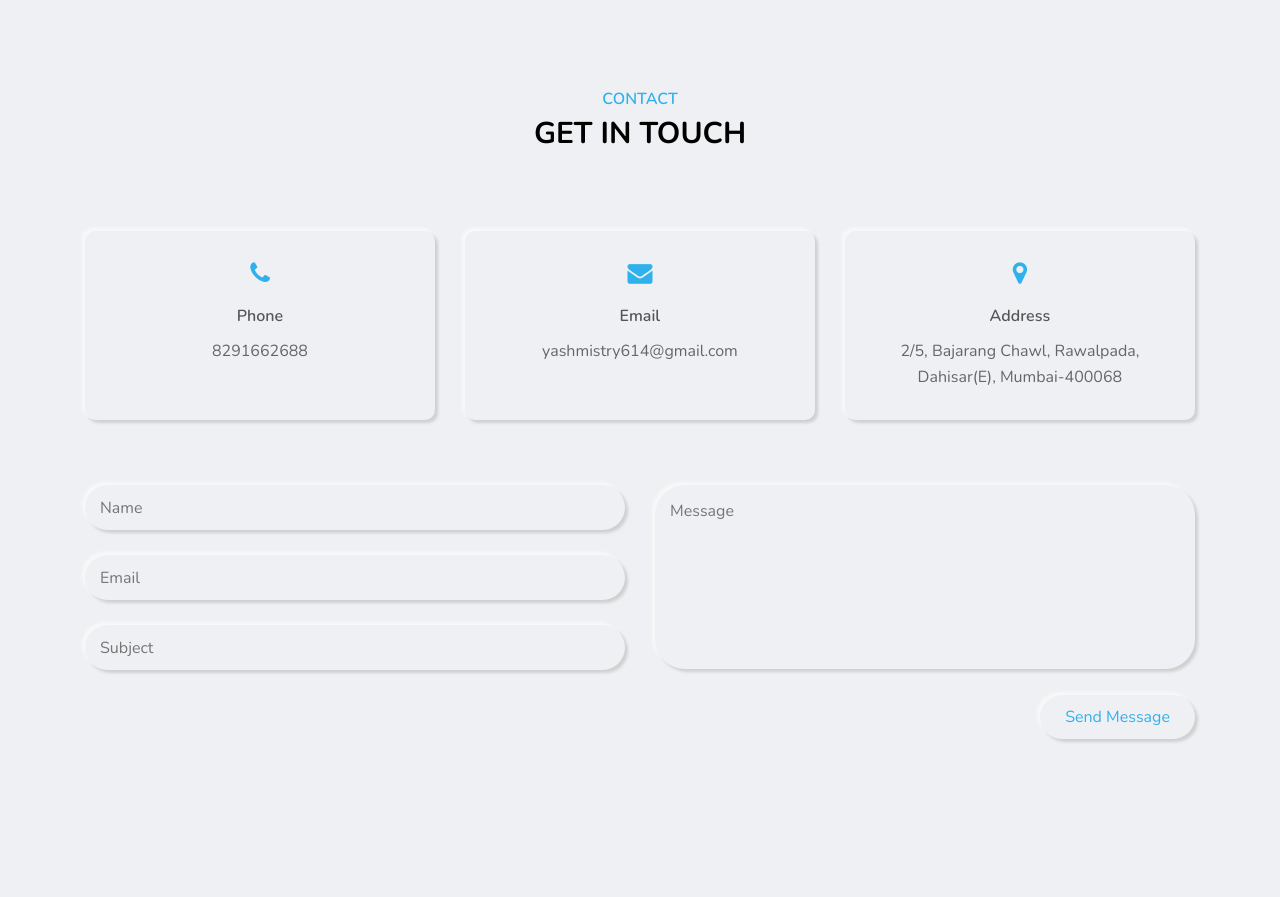
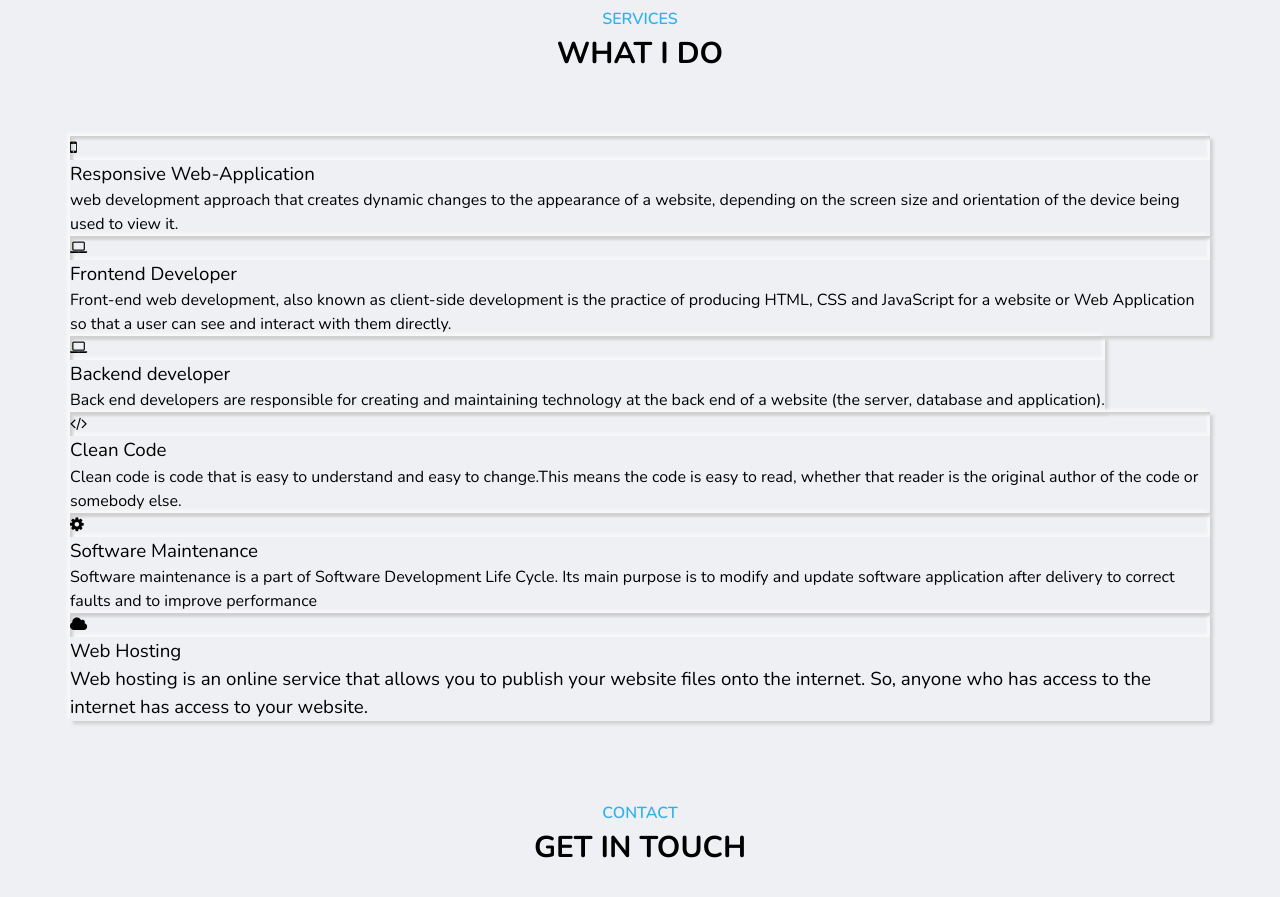
Before and after one commit to yashms25/Portfolio, a plain HTML site: page index.html in a window 1280 px wide. Shown: the part 2240-3137 px from the top of the page. Before the commit the page ends 3059 px from the top, so only its background shows below. Drawn offline with nearby package versions, Linux system fonts and the light colour scheme.

Commit message:
Update index.html

```diff
--- a/index.html
+++ b/index.html
@@ -330,6 +330,85 @@ In the last 7 years, we have been able to deliver 50 million+ hours of learning
         </div>
       </section>
       <!--about section end-->
+<!--service section start-->
+      <section class="service-section section">
+        <div class="container">
+         <div class="row">
+          <div class="section-title">
+            <h2 data-heading="services">what i do</h2>
+          </div>
+         </div>
+         <div class="row">
+           <!--service item-->
+            <div class="service-item">
+             <div class="service-item-inner outer-shadow">
+               <div class="icon inner-shadow">
+                  <i class="fa fa-mobile" aria-hidden="true"></i>
+               </div>
+               <h3>Responsive Web-Application</h3>
+               <p>web development approach that creates dynamic changes to the appearance of a website, depending on the screen size and orientation of the device being used to view it.</p>
+             </div>
+            </div>
+           <!--service item-->
+           <!--service item-->
+            <div class="service-item">
+             <div class="service-item-inner outer-shadow">
+               <div class="icon inner-shadow">
+                  <i class="fa fa-laptop" aria-hidden="true"></i>
+               </div>
+               <h3>Frontend Developer</h3>
+               <p>Front-end web development, also known as client-side development is the practice of producing HTML, CSS and JavaScript for a website or Web Application so that a user can see and interact with them directly.</p>
+             </div>
+            </div>
+           <!--service item-->
+           <!--service item-->
+            <div class="service-item">
+             <div class="service-item-inner outer-shadow">
+               <div class="icon inner-shadow">
+                  <i class="fa fa-laptop" aria-hidden="true"></i>
+               </div>
+               <h3>Backend developer</h3>
+               <p>Back end developers are responsible for creating and maintaining technology at the back end of a website (the server, database and application).</p>
+             </div>
+            </div>
+           <!--service item-->
+           <!--service item-->
+            <div class="service-item">
+             <div class="service-item-inner outer-shadow">
+               <div class="icon inner-shadow">
+                  <i class="fa fa-code" aria-hidden="true"></i>
+               </div>
+               <h3>Clean Code</h3>
+               <p>Clean code is code that is easy to understand and easy to change.This means the code is easy to read, whether that reader is the original author of the code or somebody else.</p>
+             </div>
+            </div>
+           <!--service item-->
+           <!--service item-->
+            <div class="service-item">
+             <div class="service-item-inner outer-shadow">
+               <div class="icon inner-shadow">
+                  <i class="fa fa-gear" aria-hidden="true"></i>
+               </div>
+               <h3>Software Maintenance</h3>
+               <p>Software maintenance is a part of Software Development Life Cycle. Its main purpose is to modify and update software application after delivery to correct faults and to improve performance</p>
+             </div>
+            </div>
+           <!--service item-->
+           <!--service item-->
+           <div class="service-item">
+             <div class="service-item-inner outer-shadow">
+               <div class="icon inner-shadow">
+                  <i class="fa fa-cloud" aria-hidden="true"></i>
+               </div>
+               <h3>Web Hosting<h3>
+               <p>Web hosting is an online service that allows you to publish your website files onto the internet. So, anyone who has access to the internet has access to your website.</p>
+             </div>
+            </div>
+           <!--service item-->
+         </div>
+        </div>
+      </section>
+      <!--service section end-->
       <!--contact section -->
        <section class="contact-section section">
          <div class="container">
```
